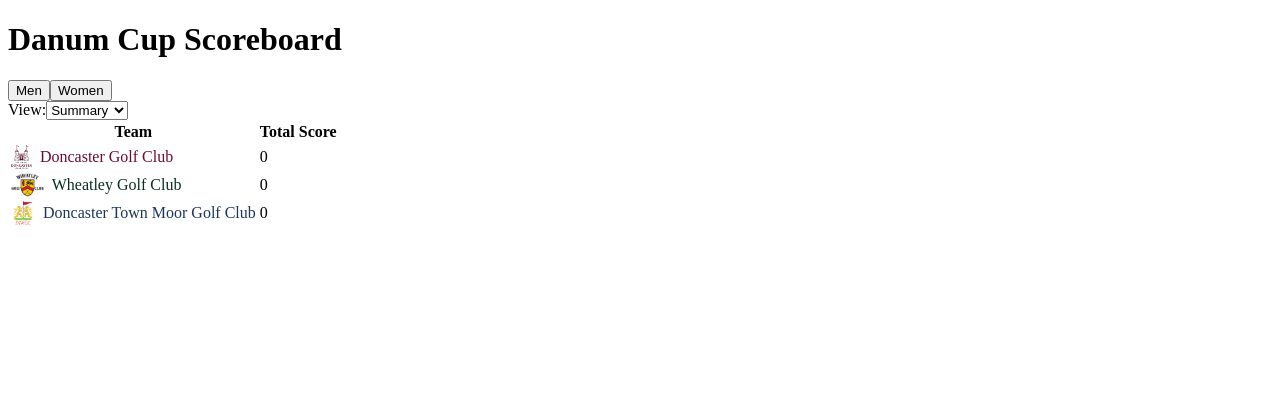
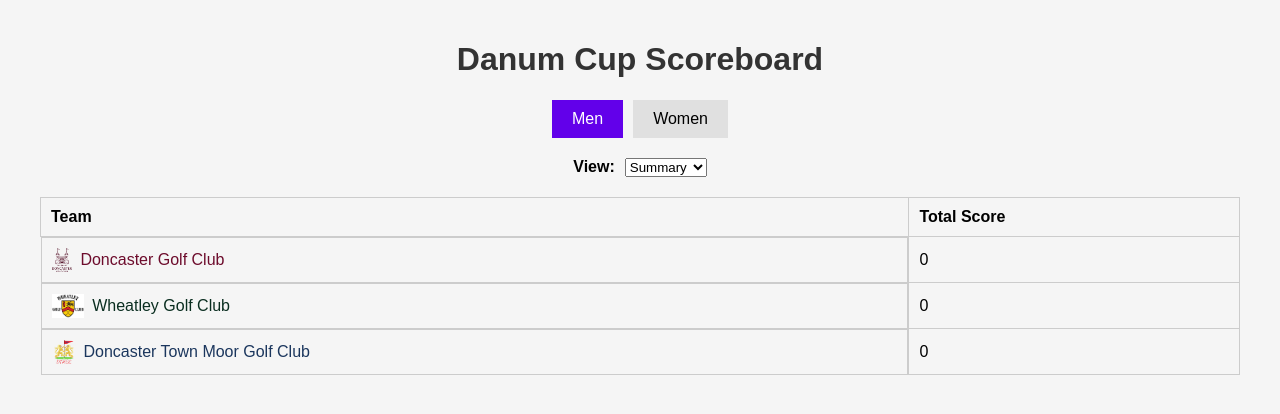
Before and after one commit to DGCHouseManager/finals-day-2025-scoreboard, a React (Create React App) app: page / in a window 1280 px wide. Shown: the top 414 px of the page. Built offline with nearby package versions, Linux system fonts and the light colour scheme.

Commit message:
Push latest local version to Vercel

```diff
--- a/src/App.css
+++ b/src/App.css
@@ -1 +1,125 @@
-/* Final styles for the Danum Cup App */
+/* App.css */
+
+body {
+    font-family: Arial, sans-serif;
+    margin: 0;
+    padding: 0;
+    background-color: #f5f5f5;
+  }
+
+  .app {
+    max-width: 1200px;
+    margin: 0 auto;
+    padding: 20px;
+  }
+
+  h1 {
+    text-align: center;
+    color: #333;
+  }
+
+  .tabs {
+    display: flex;
+    justify-content: center;
+    margin-bottom: 20px;
+  }
+
+  .tab {
+    background-color: #e0e0e0;
+    border: none;
+    padding: 10px 20px;
+    margin: 0 5px;
+    cursor: pointer;
+    font-size: 16px;
+  }
+
+  .tab.active {
+    background-color: #6200ea;
+    color: #fff;
+  }
+
+  .group-navigation {
+    display: flex;
+    justify-content: center;
+    margin-bottom: 20px;
+  }
+
+  .group-navigation label {
+    margin-right: 10px;
+    font-weight: bold;
+  }
+
+  .summary-table {
+    width: 100%;
+    border-collapse: collapse;
+    margin-bottom: 20px;
+  }
+
+  .summary-table th,
+  .summary-table td {
+    border: 1px solid #ccc;
+    padding: 10px;
+    text-align: left;
+  }
+
+  .team-card {
+    border: 2px solid #6200ea;
+    border-radius: 5px;
+    padding: 15px;
+    margin-bottom: 20px;
+    background-color: #fff;
+  }
+
+  .team-card h2 {
+    margin-top: 0;
+    color: #6200ea;
+  }
+
+  .players {
+    overflow-x: auto;
+  }
+
+  .hole-header,
+  .player-row {
+    display: flex;
+    align-items: center;
+  }
+
+  .hole-header {
+    background-color: #f0f0f0;
+    font-weight: bold;
+  }
+
+  .hole-info {
+    width: 60px;
+    text-align: center;
+    padding: 5px;
+  }
+
+  .player-label {
+    width: 150px;
+    padding: 5px;
+  }
+
+  .name-input {
+    width: 140px;
+    padding: 5px;
+  }
+
+  .hole-input {
+    width: 50px;
+    padding: 5px;
+    margin: 2px;
+  }
+
+  .player-total {
+    width: 60px;
+    text-align: center;
+    font-weight: bold;
+  }
+
+  .team-total {
+    text-align: right;
+    font-weight: bold;
+    margin-top: 10px;
+  }
```
